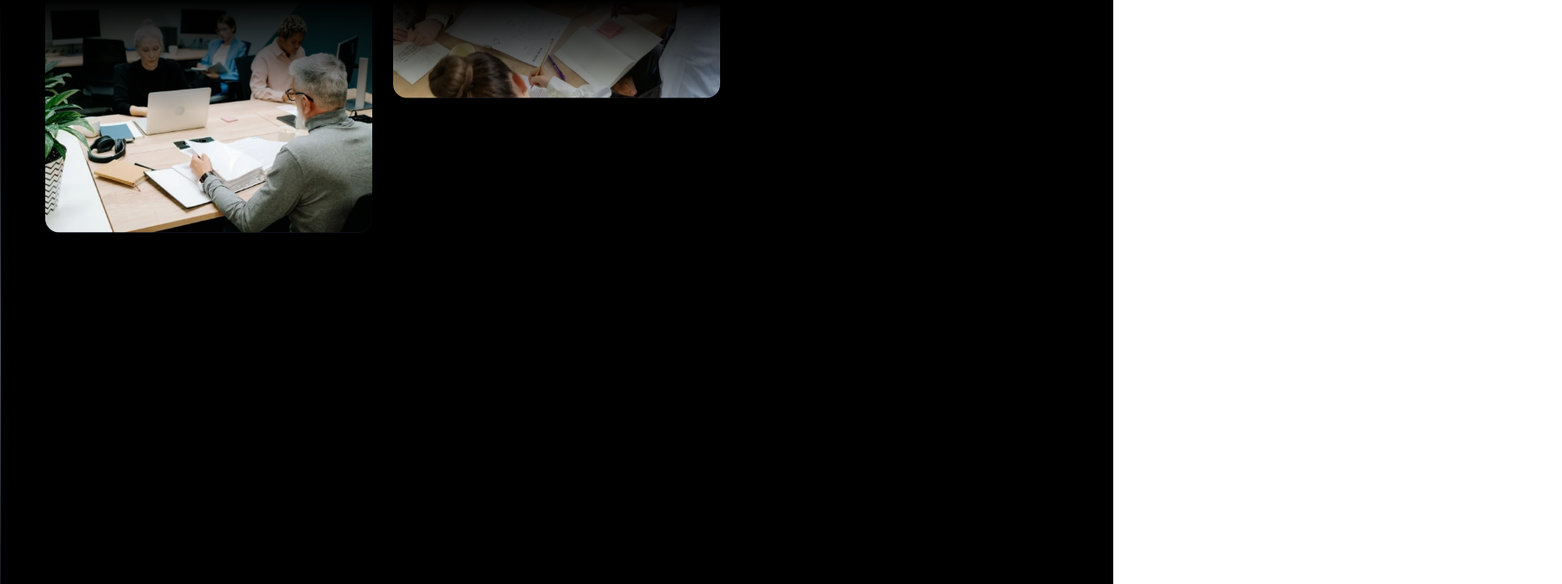
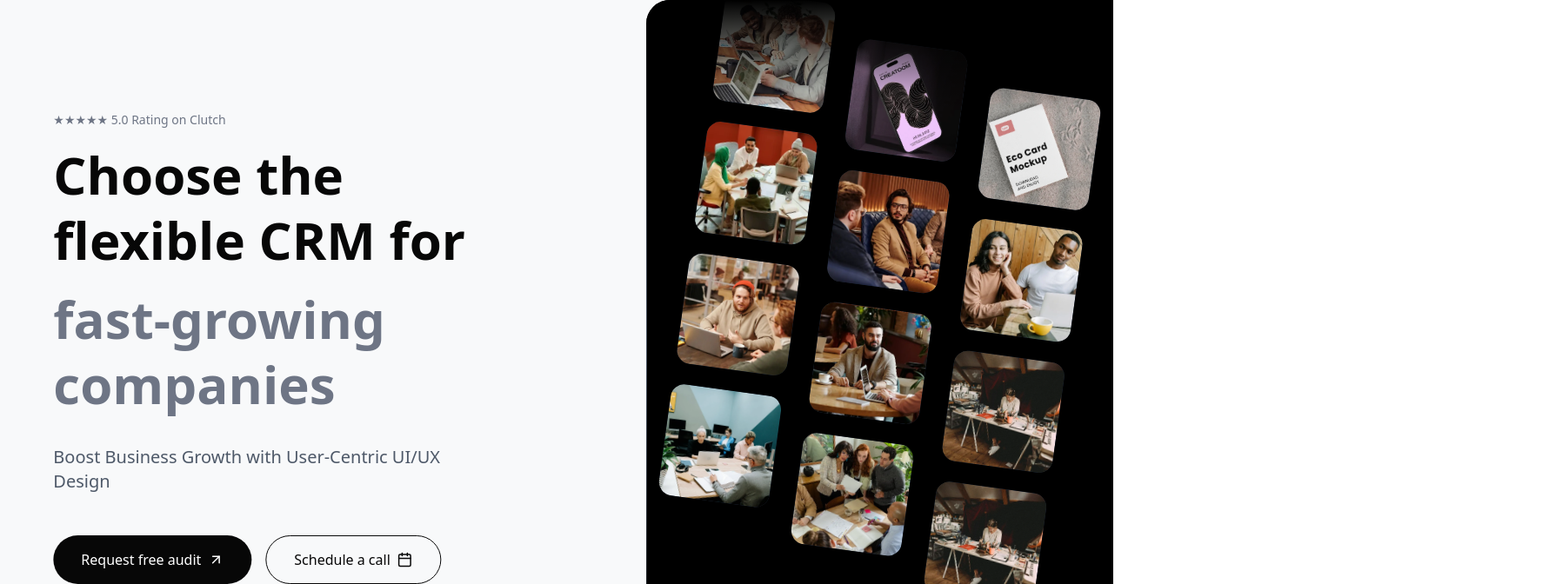
Before and after one commit to mhemon10/Animated-landing-Next-js, a Next.js app: page / in a window 1280 px wide. Shown: the top 672 px of the page at 87% size, 1796 px wide, since content can reach past the window. Built offline with nearby package versions, Linux system fonts and the light colour scheme.

Commit message:
Hero section Animation added

```diff
--- a/app/components/home/Hero.jsx
+++ b/app/components/home/Hero.jsx
@@ -34,20 +34,36 @@ export default function UsarionHero() {
     mass: 0.9,
   });
 
-  const leftOpacity = useTransform(progress, [0, 0.35], [1, 0]);
-  const leftX = useTransform(progress, [0, 0.35], ["0%", "-15%"]);
+  // --- পরিবর্তন এখানে: Input range [0, 0.5, 1] ব্যবহার করা হয়েছে ---
+  // ০ থেকে ০.৫ পর্যন্ত এনিমেশন হবে, আবার ০.৫ থেকে ১ পর্যন্ত আগের জায়গায় ফিরে যাবে।
 
+  // Left Panel Opacity & Position
+  const leftOpacity = useTransform(progress, [0, 0.4, 0.6, 1], [1, 0, 0, 1]);
+  const leftX = useTransform(
+    progress,
+    [0, 0.4, 0.6, 1],
+    ["0%", "-15%", "-15%", "0%"]
+  );
+
+  // Right Panel Width & Radius
   const panelWidth = useTransform(
     progress,
-    [0, 0.15, 0.6],
-    ["40vw", "85vw", "100vw"]
+    [0, 0.25, 0.5, 0.75, 1],
+    ["40vw", "85vw", "100vw", "85vw", "40vw"]
   );
-  const panelRadius = useTransform(progress, [0, 0.5], ["28px", "0px"]);
+  const panelRadius = useTransform(
+    progress,
+    [0, 0.4, 0.6, 1],
+    ["28px", "0px", "0px", "28px"]
+  );
 
-  const imageRotate = useTransform(progress, [0, 0.6], [8, 0]);
-  const col1 = useTransform(progress, [0, 1], ["25%", "-75%"]);
-  const col2 = useTransform(progress, [0, 1], ["35%", "-85%"]);
-  const col3 = useTransform(progress, [0, 1], ["45%", "-95%"]);
+  // Image Animations
+  const imageRotate = useTransform(progress, [0, 0.5, 1], [8, 0, 8]);
+
+  // Columns scrolling animation
+  const col1 = useTransform(progress, [0, 0.5, 1], ["25%", "-75%", "25%"]);
+  const col2 = useTransform(progress, [0, 0.5, 1], ["35%", "-85%", "35%"]);
+  const col3 = useTransform(progress, [0, 0.5, 1], ["45%", "-95%", "45%"]);
 
   const cols = [[], [], []];
   images.forEach((img, idx) => {
@@ -55,8 +71,8 @@ export default function UsarionHero() {
   });
 
   return (
-    <section ref={containerRef} className="relative min-h-[450vh] bg-[#F8F9FA]">
-      <div className="sticky top-0 h-screen relative overflow-hidden">
+    <section ref={containerRef} className="relative min-h-[500vh] bg-[#F8F9FA]">
+      <div className="sticky top-0 h-screen overflow-hidden">
         {/* LEFT PANEL */}
         <motion.div
           style={{ opacity: leftOpacity, x: leftX }}
@@ -64,23 +80,20 @@ export default function UsarionHero() {
           <span className="text-sm text-gray-500 mb-4">
             ★★★★★ 5.0 Rating on Clutch
           </span>
-
           <h1 className="text-6xl font-bold leading-tight">
-            Usability & ROI Focused
+            Choose the flexible CRM for
             <span className="block mt-4 text-gray-500">
-              UI/UX Design Agency
+              fast-growing companies
             </span>
           </h1>
-
           <p className="mt-8 text-xl text-gray-600 max-w-md">
             Boost Business Growth with User-Centric UI/UX Design
           </p>
-
           <div className="mt-12 flex gap-4">
-            <button className="h-14 px-8 bg-black text-white rounded-full flex items-center gap-2 hover:bg-gray-900 transition-colors duration-300">
+            <button className="h-14 px-8 bg-black text-white rounded-full flex items-center gap-2 hover:bg-gray-900 transition-colors">
               Request free audit <ArrowUpRight size={18} />
             </button>
-            <button className="h-14 px-8 border border-black rounded-full flex items-center gap-2 hover:bg-black hover:text-white transition-colors duration-300">
+            <button className="h-14 px-8 border border-black rounded-full flex items-center gap-2 hover:bg-black hover:text-white transition-colors">
               Schedule a call <Calendar size={18} />
             </button>
           </div>
@@ -95,7 +108,6 @@ export default function UsarionHero() {
           }}
           className="absolute right-0 top-0 h-full bg-black overflow-hidden z-20">
           <div className="absolute left-0 top-0 bottom-0 w-[1px] bg-gradient-to-b from-transparent via-gray-600 to-transparent z-30" />
-
           <div className="absolute inset-0 p-10">
             <div className="relative h-[150%] -top-[25%]">
               <motion.div
@@ -105,7 +117,6 @@ export default function UsarionHero() {
                   <ImageCard key={i} src={src} />
                 ))}
               </motion.div>
-
               <motion.div
                 style={{ y: col2, rotate: imageRotate }}
                 className="absolute left-1/3 w-1/3 px-3 space-y-6">
@@ -113,7 +124,6 @@ export default function UsarionHero() {
                   <ImageCard key={i} src={src} />
                 ))}
               </motion.div>
-
               <motion.div
                 style={{ y: col3, rotate: imageRotate }}
                 className="absolute left-2/3 w-1/3 px-3 space-y-6">
@@ -123,15 +133,12 @@ export default function UsarionHero() {
               </motion.div>
             </div>
           </div>
-
-          <div className="absolute top-0 left-0 right-0 h-32 bg-gradient-to-b from-black via-black/60 to-transparent" />
-          <div className="absolute bottom-0 left-0 right-0 h-32 bg-gradient-to-t from-black via-black/60 to-transparent" />
-          <div className="absolute left-0 top-0 bottom-0 w-12 bg-gradient-to-r from-black to-transparent" />
-          <div className="absolute right-0 top-0 bottom-0 w-12 bg-gradient-to-l from-black to-transparent" />
+          {/* Gradients */}
+          <div className="absolute top-0 left-0 right-0 h-32 bg-gradient-to-b from-black to-transparent" />
+          <div className="absolute bottom-0 left-0 right-0 h-32 bg-gradient-to-t from-black to-transparent" />
         </motion.div>
       </div>
-
-      <div className="h-[250vh]" />
+      <div className="h-[400vh]" />
     </section>
   );
 }
@@ -139,26 +146,14 @@ export default function UsarionHero() {
 function ImageCard({ src }) {
   return (
     <motion.div
-      whileHover={{
-        scale: 1.05,
-        transition: { duration: 0.35, ease: "easeOut" },
-      }}
+      whileHover={{ scale: 1.05 }}
       className="relative aspect-square rounded-2xl overflow-hidden bg-gray-800 group cursor-pointer">
       <Image
         src={src}
         alt=""
         fill
         className="object-cover transition-transform duration-700 group-hover:scale-110"
-        sizes="(max-width: 768px) 33vw, 33vw"
       />
-
-      {/* HOVER OVERLAY */}
-      <div className="absolute inset-0 bg-gradient-to-t from-black/60 via-transparent to-transparent opacity-0 group-hover:opacity-100 transition-opacity duration-500 flex items-end p-4">
-        <div className="text-white transform translate-y-2 group-hover:translate-y-0 transition-transform duration-500">
-          <div className="text-xs font-medium">Project</div>
-          <div className="text-sm font-bold">Case Study</div>
-        </div>
-      </div>
     </motion.div>
   );
 }
--- /dev/null
+++ b/app/components/process/Process.jsx
@@ -0,0 +1,97 @@
+"use client";
+
+import { useEffect, useRef } from "react";
+import gsap from "gsap";
+import ScrollTrigger from "gsap/ScrollTrigger";
+
+gsap.registerPlugin(ScrollTrigger);
+
+const steps = [
+  { id: "01", title: "Understand", desc: "Business goals and pain points." },
+  { id: "02", title: "Define", desc: "Strategy & structure." },
+  { id: "03", title: "Ideate", desc: "Concepts & wireframes." },
+  { id: "04", title: "Design", desc: "UI & visual system." },
+  { id: "05", title: "Test", desc: "Feedback & iteration." },
+  { id: "06", title: "Deliver", desc: "Final assets." },
+];
+
+export default function ProcessSection() {
+  const sectionRef = useRef(null);
+  const cardsRef = useRef([]);
+
+  useEffect(() => {
+    const ctx = gsap.context(() => {
+      cardsRef.current.forEach((card, i) => {
+        gsap.set(card, {
+          x: i === 0 ? 0 : window.innerWidth,
+          scale: 1,
+          opacity: i === 0 ? 1 : 0,
+        });
+
+        ScrollTrigger.create({
+          trigger: sectionRef.current,
+          start: () => `top+=${i * window.innerHeight} top`,
+          end: () => `top+=${(i + 1) * window.innerHeight} top`,
+          scrub: true,
+
+          onUpdate: (self) => {
+            // Incoming card
+            gsap.to(card, {
+              x: gsap.utils.interpolate(window.innerWidth, 0, self.progress),
+              opacity: self.progress,
+              ease: "none",
+            });
+
+            // Previous stacked cards
+            cardsRef.current.slice(0, i).forEach((prev, index) => {
+              gsap.to(prev, {
+                x: -80 * (i - index),
+                scale: 1 - (i - index) * 0.06,
+                opacity: 0.6,
+                ease: "none",
+              });
+            });
+          },
+        });
+      });
+    }, sectionRef);
+
+    return () => ctx.revert();
+  }, []);
+
+  return (
+    <section
+      ref={sectionRef}
+      className="relative h-[700vh] bg-[#0B0214] text-white">
+      <div className="sticky top-0 h-screen px-24 flex flex-col justify-center">
+        <h2 className="text-[52px] max-w-3xl leading-tight mb-24">
+          We follow a streamlined design process from understanding your goals
+          to delivering polished assets.
+        </h2>
+
+        <div className="relative h-[420px]">
+          {steps.map((step, i) => (
+            <div
+              key={step.id}
+              ref={(el) => (cardsRef.current[i] = el)}
+              className="absolute top-0 left-0 w-[420px] h-[400px] bg-white text-black rounded-[44px] p-10 flex flex-col justify-between shadow-[-35px_0_80px_rgba(0,0,0,0.85)]"
+              style={{ zIndex: steps.length - i }}>
+              <span className="absolute top-8 right-10 text-7xl font-bold text-gray-200">
+                {step.id}
+              </span>
+
+              <div>
+                <h3 className="text-3xl font-bold mb-4">{step.title}</h3>
+                <p className="text-gray-500 text-lg">{step.desc}</p>
+              </div>
+
+              <span className="uppercase tracking-widest text-xs text-gray-400">
+                Step {step.id}
+              </span>
+            </div>
+          ))}
+        </div>
+      </div>
+    </section>
+  );
+}
--- a/app/page.js
+++ b/app/page.js
@@ -1,10 +1,12 @@
 import React from 'react';
 import Hero from './components/home/Hero';
+import ProcessSection from './components/process/Process';
 
 const page = () => {
   return (
     <div>
       <Hero></Hero>
+      <ProcessSection></ProcessSection>
     </div>
   );
 };
--- a/package.json
+++ b/package.json
@@ -9,6 +9,7 @@
     "lint": "eslint"
   },
   "dependencies": {
+    "gsap": "^3.14.2",
     "lucide-react": "^0.562.0",
     "motion": "^12.23.26",
     "next": "16.1.1",
```
Also changed, not shown: 1 other file (tests, documents, lock files or other folders).
